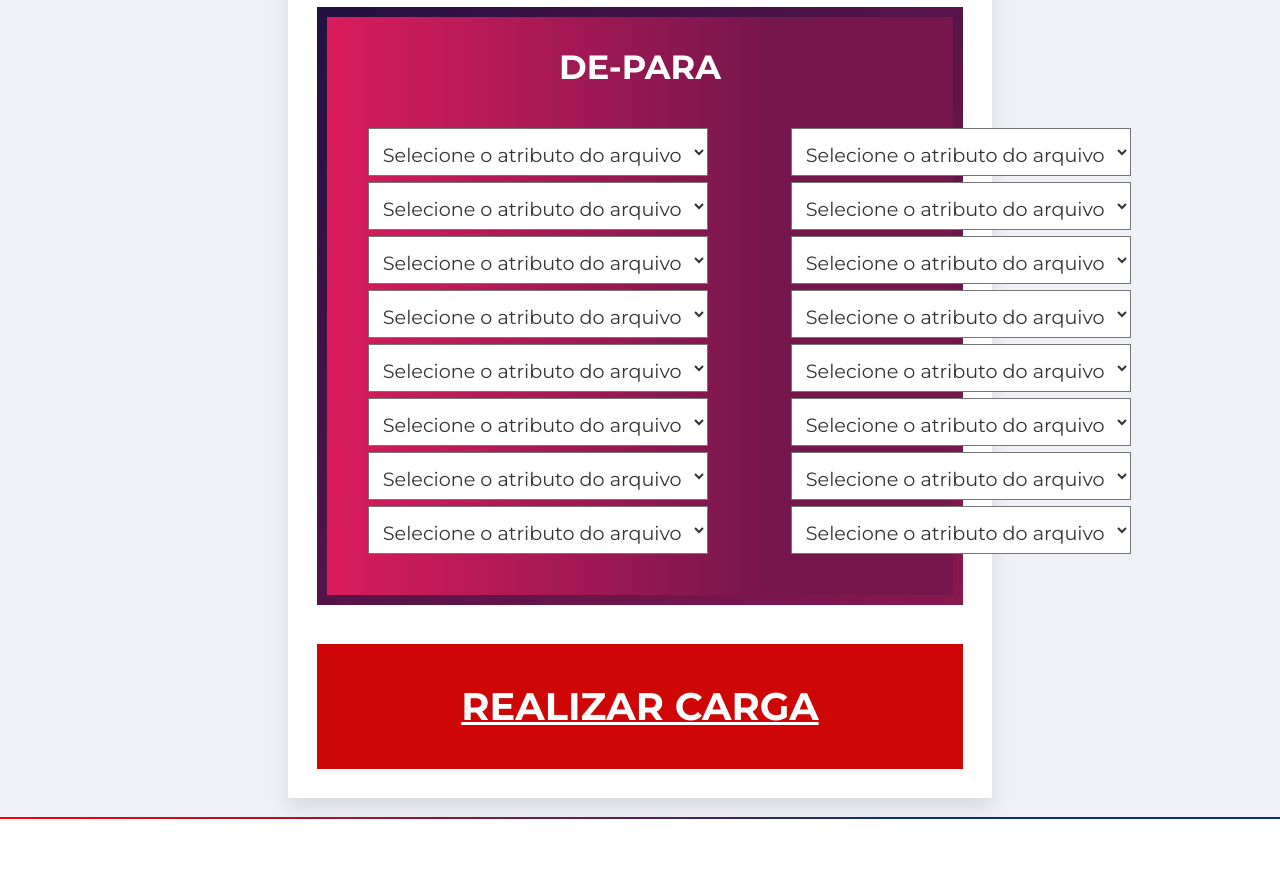
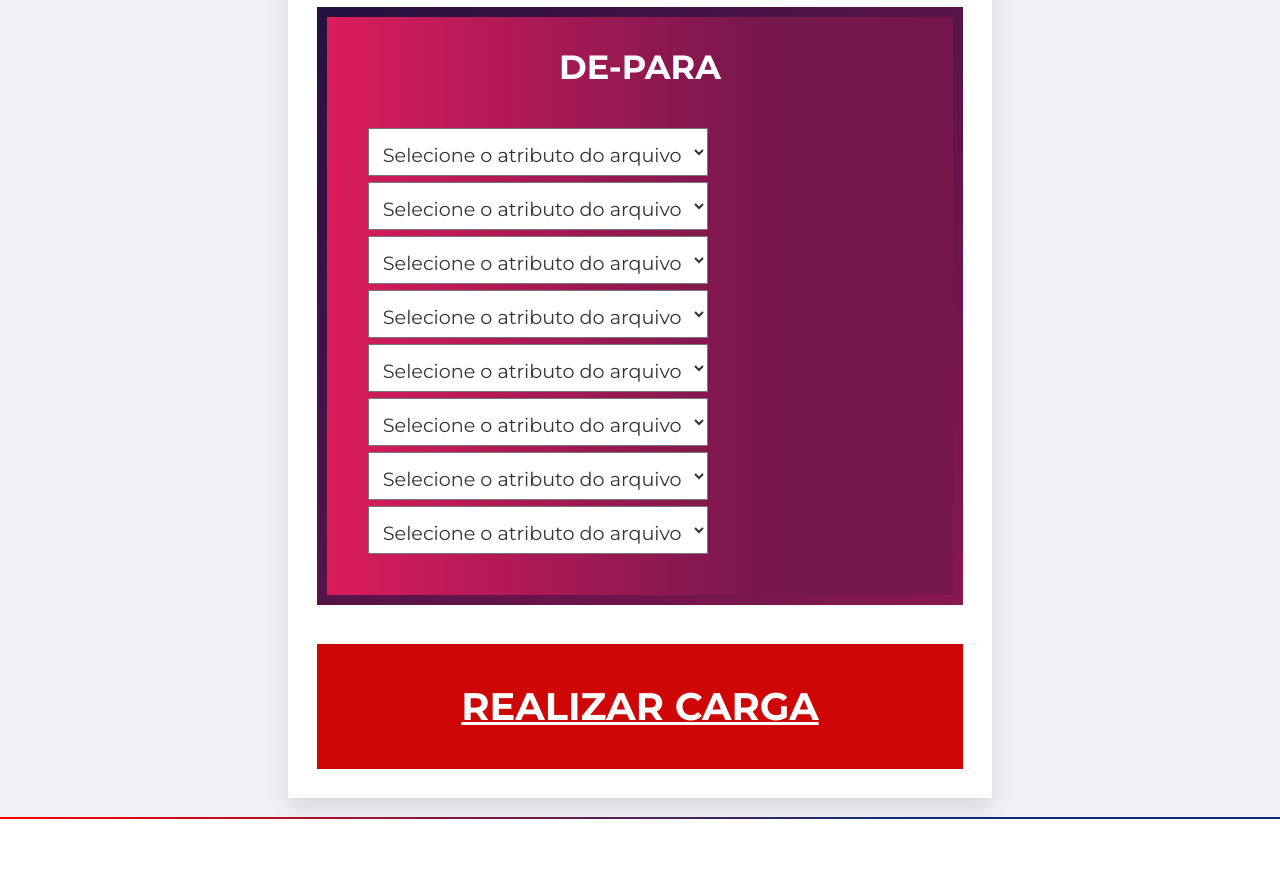
Before and after one commit to BureauTech/Mini-ETL-Shapefile-to-PostGis, a React (Create React App) app in the folder web/: page /shape in a window 1280 px wide. Shown: the part 1640-2510 px from the top of the page. Built offline with nearby package versions, Linux system fonts and the light colour scheme.

Commit message:
fix: campos PARA em label

```diff
--- a/web/src/pages/Shape/index.js
+++ b/web/src/pages/Shape/index.js
@@ -531,14 +531,7 @@ const Shape = () => {
 
               <form className="columns">
 
-                <label><Batata/></label>
-                <label><Batata/></label>
-                <label><Batata/></label>
-                <label><Batata/></label>
-                <label><Batata/></label>
-                <label><Batata/></label>
-                <label><Batata/></label>
-                <label><Batata/></label>
+              {inputFill2()}
               </form>
             </div>
           </div>
```
